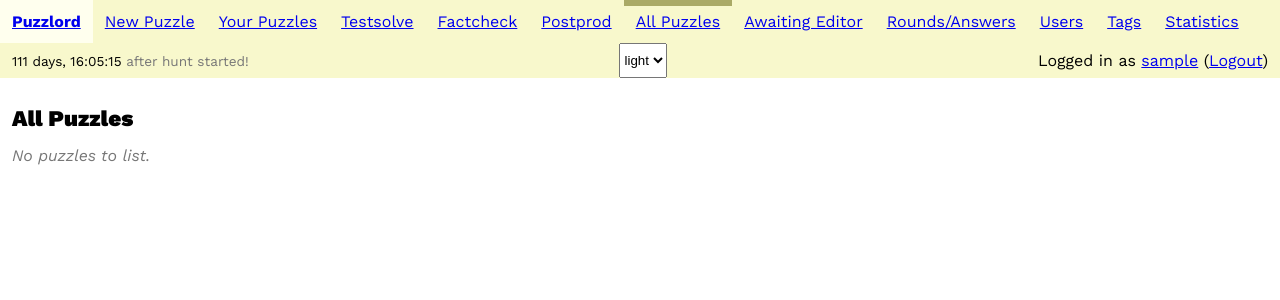
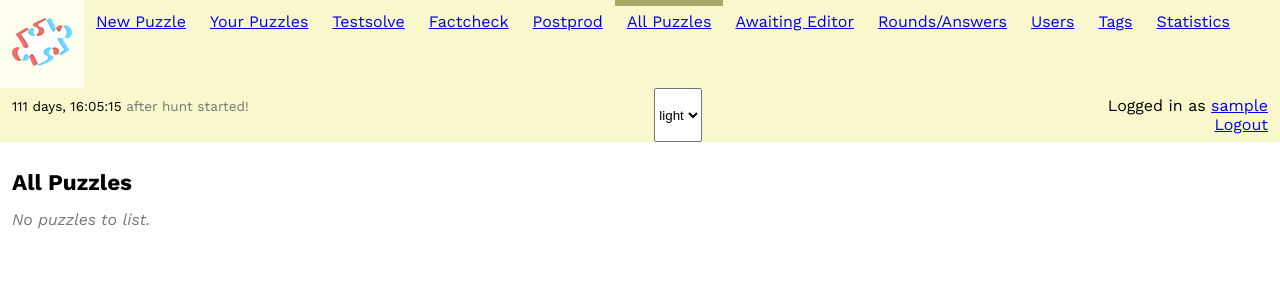
Before and after one commit to galacticpuzzlehunt/puzzlord, a Django app: page /all in a window 1280 px wide. Shown: the top 300 px of the page. Run offline with Django 3.2, Linux system fonts and the light colour scheme; the visitor is signed in with stand-in values (Sample User, id 1); data comes from the database, SQL or seed files in the repository; data that the repository does not hold is empty; some libraries are stand-ins or nearby versions.

Commit message:
New logo and minor font changes

```diff
--- a/puzzle_editing/static/css/general.css
+++ b/puzzle_editing/static/css/general.css
@@ -167,7 +167,7 @@ nav a:visited {
 main {
 	padding: 0.75em;
 }
-h1 { font-size: 140%; font-weight: 900 }
+h1 { font-size: 140%; font-weight: 700 }
 h2 { font-size: 120%; font-weight: 700; }
 div.table-wrap {
 	max-width: 100%;
--- a/puzzle_editing/templates/base.html
+++ b/puzzle_editing/templates/base.html
@@ -18,7 +18,7 @@
 			{% block nav %}
 			{% with request.path as current_path %}
 			<div class="nav-links">
-				{% nav_link current_path 'index' 'Puzzlord' %}
+				<a href="/"><img class="logo" src="{% static 'puzzlord-logo.png' %}" alt="Puzzlord"/></a>
 				{% nav_link current_path 'new' 'New Puzzle' %}
 				{% nav_link current_path 'authored' 'Your Puzzles' %}
 				{% nav_link current_path 'testsolve_main' 'Testsolve' %}
@@ -45,11 +45,11 @@
 				</select>
 				<div class="nav-login">
 				{% if request.user.is_authenticated %}
-				Logged in as <a href="{% url 'account' %}">{{ request.user.username }}</a>
-				(<a href="{% url 'logout' %}">Logout</a>)
+				Logged in as <a href="{% url 'account' %}">{{ request.user.username }}</a><br/>
+				<a class="logout" href="{% url 'logout' %}">Logout</a>
 				{% else %}
-				<a href="{% url 'login' %}">Login</a> or
-				<a href="{% url 'register' %}">Register</a>
+				<a class="login" href="{% url 'login' %}">Login</a> or
+				<a class="register" href="{% url 'register' %}">Register</a>
 				{% endif %}
 				</div>
 			</div>
```
Also changed, not shown: puzzle_editing/static/puzzlord-logo.png (added).
